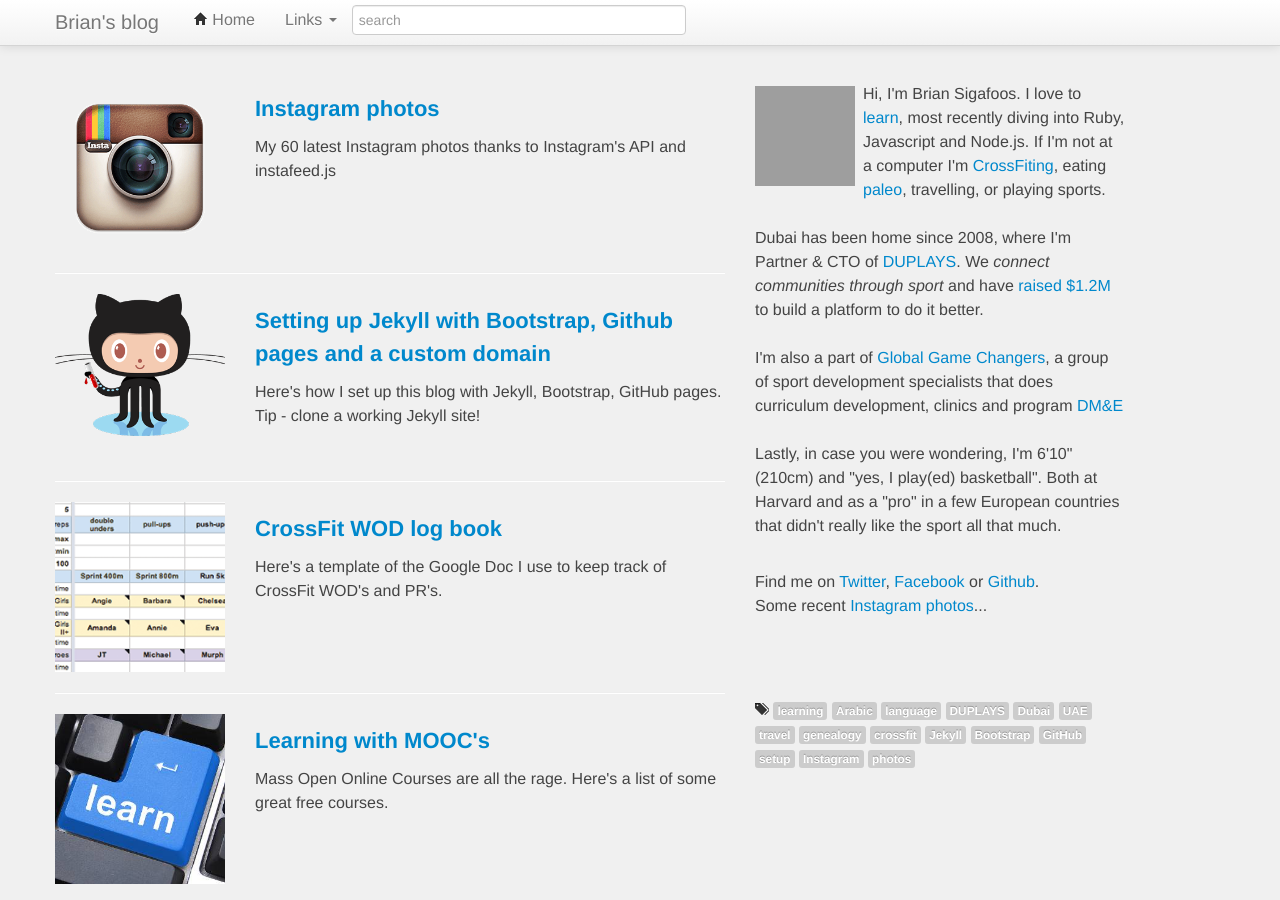
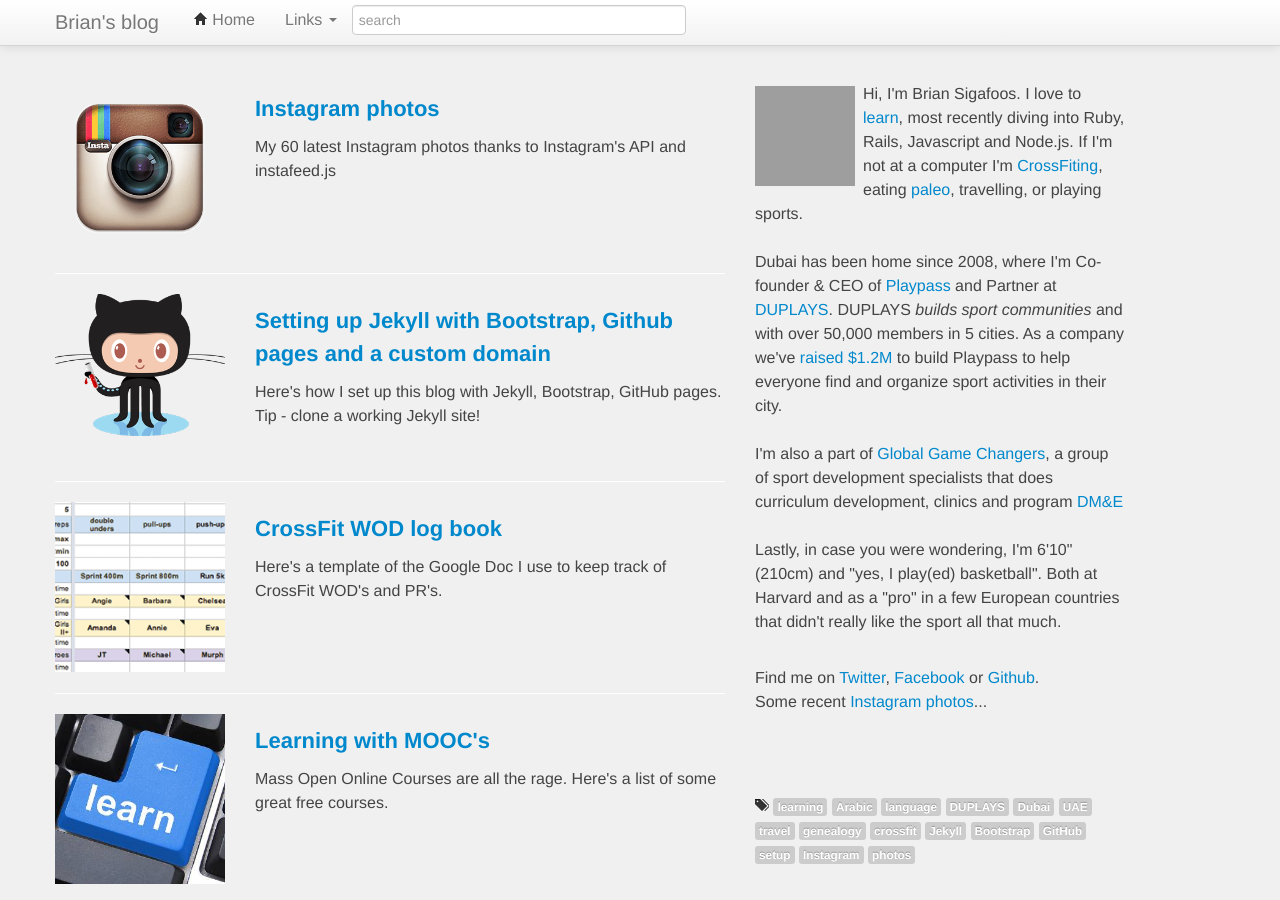
Before and after one commit to BrianSigafoos/briansigafoos.github.io, a Jekyll site: the page built from index.html, in a window 1280 px wide and 900 px high. Built offline with Jekyll 4.4.1, drawn with Linux system fonts in a browser that asks for light colours; Markdown is read by kramdown in place of the engine named in the settings; comment, search, counter and statistics services are not loaded; grey boxes are pictures that could not be loaded.

Commit message:
* updated bio

```diff
--- a/_includes/about.html
+++ b/_includes/about.html
@@ -2,13 +2,13 @@
 <p></p>
 <p>
   <img src="{{ site.author.gravatar }}" alt="{{ site.author.name }}" title="Follow me on Twitter @{{ site.author.twitter }}"  class="floatLeft" />
-  Hi, I'm Brian Sigafoos. I love to <a href="/tags/learning">learn</a>, most recently diving into Ruby, Javascript and Node.js.
+  Hi, I'm Brian Sigafoos. I love to <a href="/tags/learning">learn</a>, most recently diving into Ruby, Rails, Javascript and Node.js.
   If I'm not at a computer I'm <a href="http://crossfit.com">CrossFiting</a>,
   eating <a href="http://en.wikipedia.org/wiki/Paleolithic_diet">paleo</a>, travelling, or playing sports.
   <br /><br />
-  Dubai has been home since 2008, where I'm Partner & CTO of <a href="https://duplays.com">DUPLAYS</a>.
-  We <em>connect communities through sport</em> and have <a href="http://angel.co/duplays">raised $1.2M</a> to build
-  a platform to do it better.
+  Dubai has been home since 2008, where I'm Co-founder & CEO of <a href="https://playpass.com">Playpass</a> and Partner at <a href="https://duplays.com">DUPLAYS</a>.
+  DUPLAYS <em>builds sport communities</em> and with over 50,000 members in 5 cities. As a company we've <a href="http://angel.co/duplays">raised $1.2M</a> to build Playpass
+  to help everyone find and organize sport activities in their city.
   <br /><br />
   I'm also a part of <a href="http://globalgamechange.com">Global Game Changers</a>, a group of sport development
   specialists that does curriculum development, clinics and program
```
